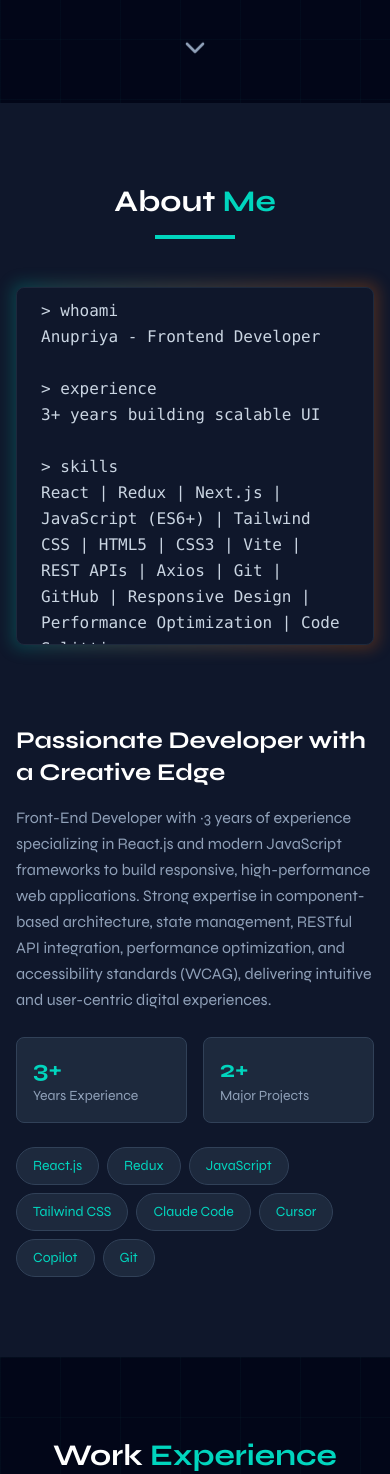
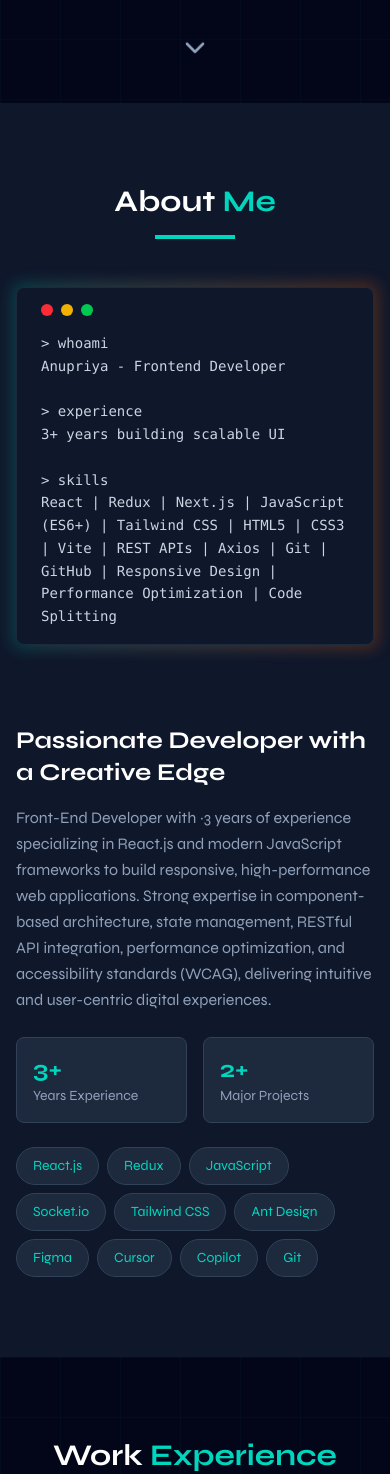
Before and after one commit to itsssanu/portfolio-project, a React (Vite) app in the folder client/: page / in a window 390 px wide. Shown: the part 741-2215 px from the top of the page. Built offline with nearby package versions, Linux system fonts and the light colour scheme; no server answers.

Commit message:
About cahanges

```diff
--- a/client/src/components/About.jsx
+++ b/client/src/components/About.jsx
@@ -106,7 +106,7 @@ const About = ({ data }) => {
                   </div>
 
                   {/* Typing Content */}
-                  <div className="text-slate-300 leading-relaxed text-base">
+                  <div className="text-slate-300 leading-relaxed md:text-base text-sm">
                     <TypingText />
                   </div>
                 </div>
@@ -138,7 +138,7 @@ const About = ({ data }) => {
               </div>
 
               <div className="mt-6 flex flex-wrap gap-2">
-                {["React.js", "Redux", "JavaScript", "Tailwind CSS", "Claude Code", "Cursor", "Copilot", "Git"].map((skill) => (
+                {["React.js", "Redux", "JavaScript", "Socket.io", "Tailwind CSS", "Ant Design", "Figma", "Cursor", "Copilot", "Git"].map((skill) => (
                   <span
                     key={skill}
                     className="px-4 py-2 bg-slate-800 text-teal-400 rounded-full text-sm border border-slate-700 hover:bg-teal-500/10 transition"
```
